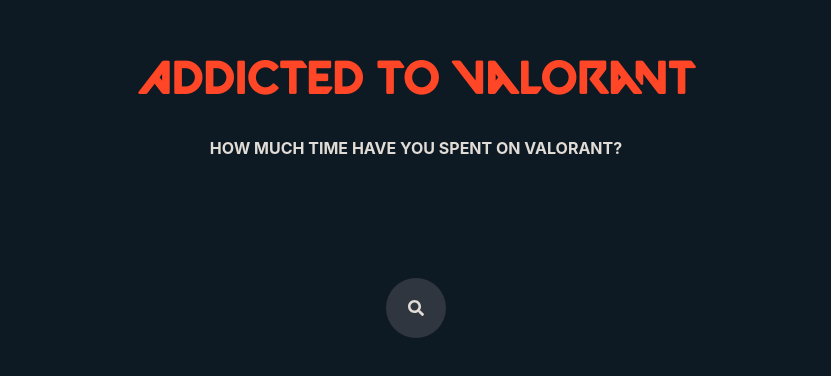
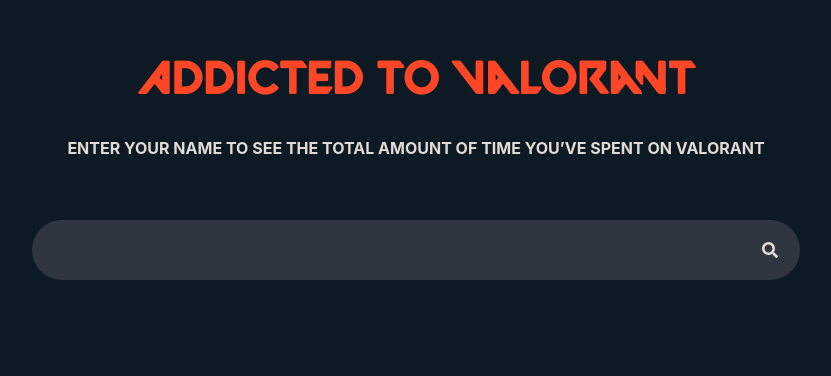
Before and after one commit to rakovskyp/addicted_valorant_, a React (Create React App) app: page / in a window 1280 px wide. Shown: the part 172-548 px from the top of the page, without its empty margins (224-1055 px from the left). Built offline with nearby package versions, Linux system fonts and the light colour scheme.

Commit message:
fixed (most) giltches, added icon

```diff
--- a/src/App.js
+++ b/src/App.js
@@ -75,10 +75,10 @@
     <>
       <div className='container' >
         <h1 className="title" >Addicted to Valorant</h1>
-        <h4 className="sub-title"> HOW MUCH TIME HAVE YOU SPENT ON VALORANT?</h4>
+        <h4 className="sub-title">ENTER YOUR NAME TO SEE THE TOTAL AMOUNT OF TIME YOU’VE SPENT ON VALORANT</h4>
 
         <form className='search-box' onSubmit={handleSubmit}>
-          <input className='search-txt' type="text" id="search" placeholder='riot id n shit' onChange={handleSearchInput}/>
+          <input className='search-txt' type="text" id="search" placeholder='username #tag' onChange={handleSearchInput}/>
           <a className='search-btn'>
             <FaSearch/>
           </a>
--- a/src/index.css
+++ b/src/index.css
@@ -39,23 +39,26 @@
 }
 
 .sub-title {
-  padding-bottom: 200px;
+  padding-bottom: 40px;
   color: rgb(225, 220, 214);
+
 }
 
  .search-box {
-  position: absolute;
-  top: 60%;
-  left: 50%;
-  transform: translate(-50%, -50%);
+  /* top: 60%;
+  left: 50%; */
+  /* transform: translate(-50%, -50%); */
   background: #2f3640;
   height: 40px;
   border-radius: 40px;
   padding: 10px;
+  margin-left: 10%;
+  margin-right: 10%;
+  /* width: 60%; */
  }
 
  .search-box:hover > .search-txt {
-  width: 182px;
+  width: 600px;
   padding: 0 6px;
  }
 
```
Also changed, not shown: 1 other file (tests, documents, lock files or other folders).
